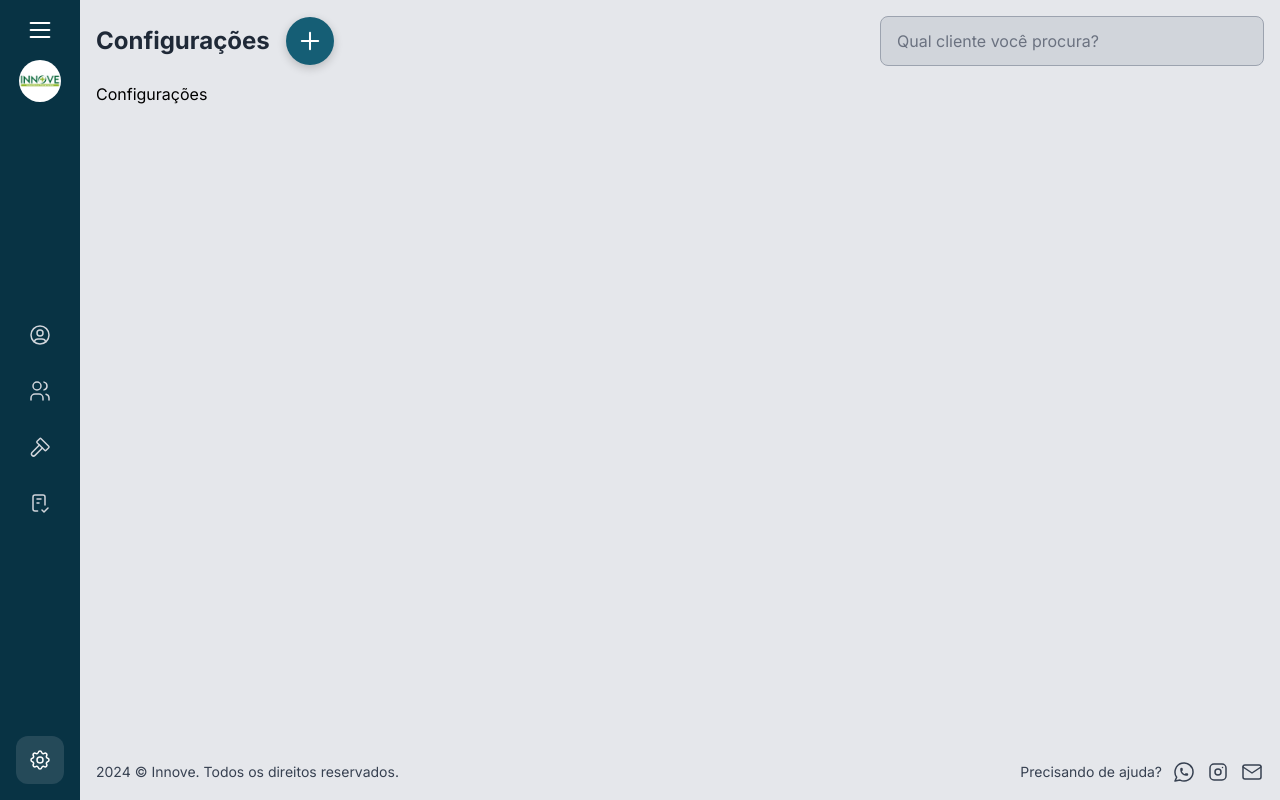
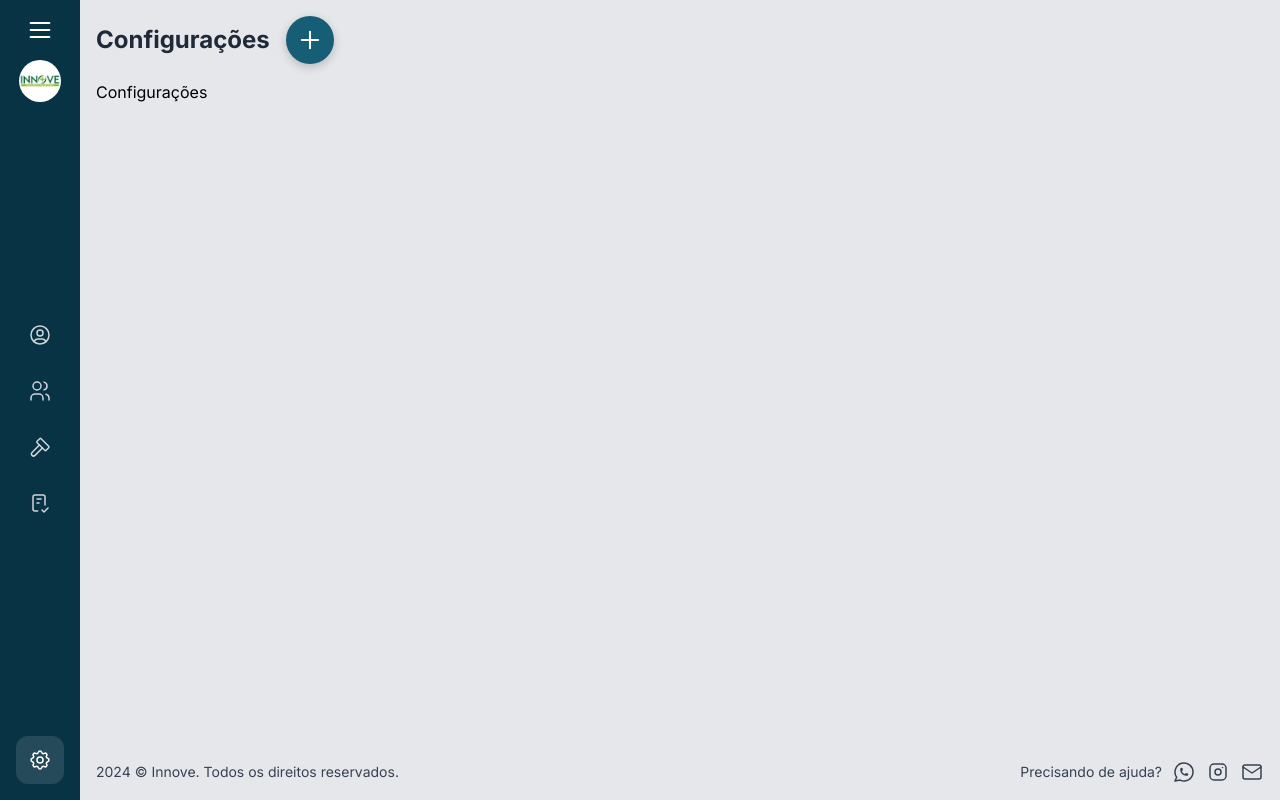
Before and after one commit to enzoodev/innove-web, a Next.js app: page /config in a window 1280 px wide. Built offline with nearby package versions, Linux system fonts and the light colour scheme; no server answers.

Commit message:
refactor: Update Header component to remove search functionality

```diff
--- a/src/components/layout/Header.tsx
+++ b/src/components/layout/Header.tsx
@@ -1,22 +1,13 @@
-import React, { memo, useCallback } from 'react'
-import { Input } from '../elements/Input'
+import React, { memo } from 'react'
 import { IconPlus } from '@tabler/icons-react'
 
 type Props = {
   title: string
-  searchText: string
-  setSearchText: (text: string) => void
+  rightComponent?: React.ReactNode
 }
 
 export const Header: React.NamedExoticComponent<Props> = memo(
-  function Component({ title, searchText, setSearchText }) {
-    const handleChange = useCallback(
-      (e: React.ChangeEvent<HTMLInputElement>) => {
-        setSearchText(e.target.value)
-      },
-      [setSearchText],
-    )
-
+  function Component({ title, rightComponent }) {
     return (
       <header className="flex flex-col sm:flex-row sm:items-center justify-between gap-4 mb-4">
         <div className="flex flex-row items-center justify-between sm:justify-start gap-4">
@@ -28,18 +19,7 @@ export const Header: React.NamedExoticComponent<Props> = memo(
             <IconPlus stroke={1.75} className="w-7 h-7 text-white" />
           </button>
         </div>
-        <div className="w-full sm:w-72 lg:w-96">
-          <Input
-            placeholder="Qual cliente você procura?"
-            hasLabel={false}
-            value={searchText}
-            onChange={handleChange}
-            aria-label="Search"
-            autoFocus
-            spellCheck={false}
-            additionalClasses="bg-gray-300 placeholder-gray-500"
-          />
-        </div>
+        {rightComponent && rightComponent}
       </header>
     )
   },
```
